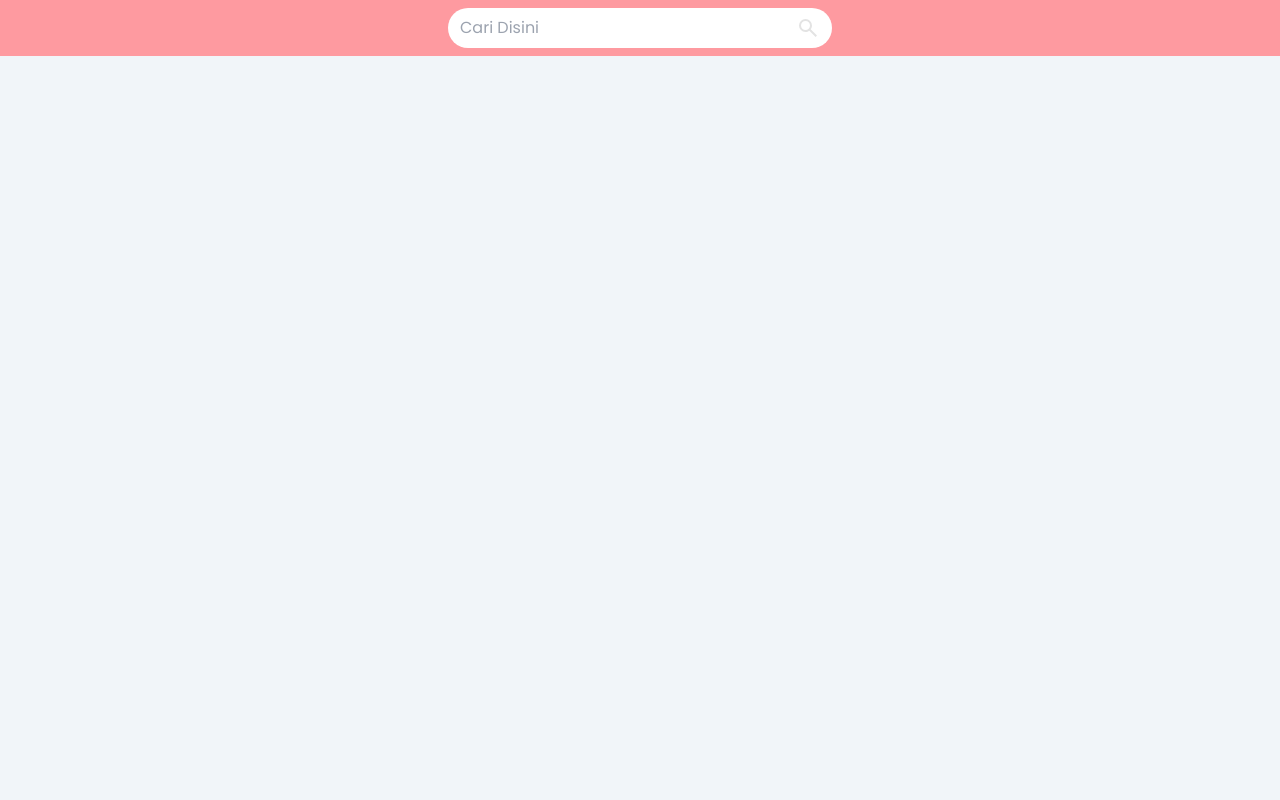
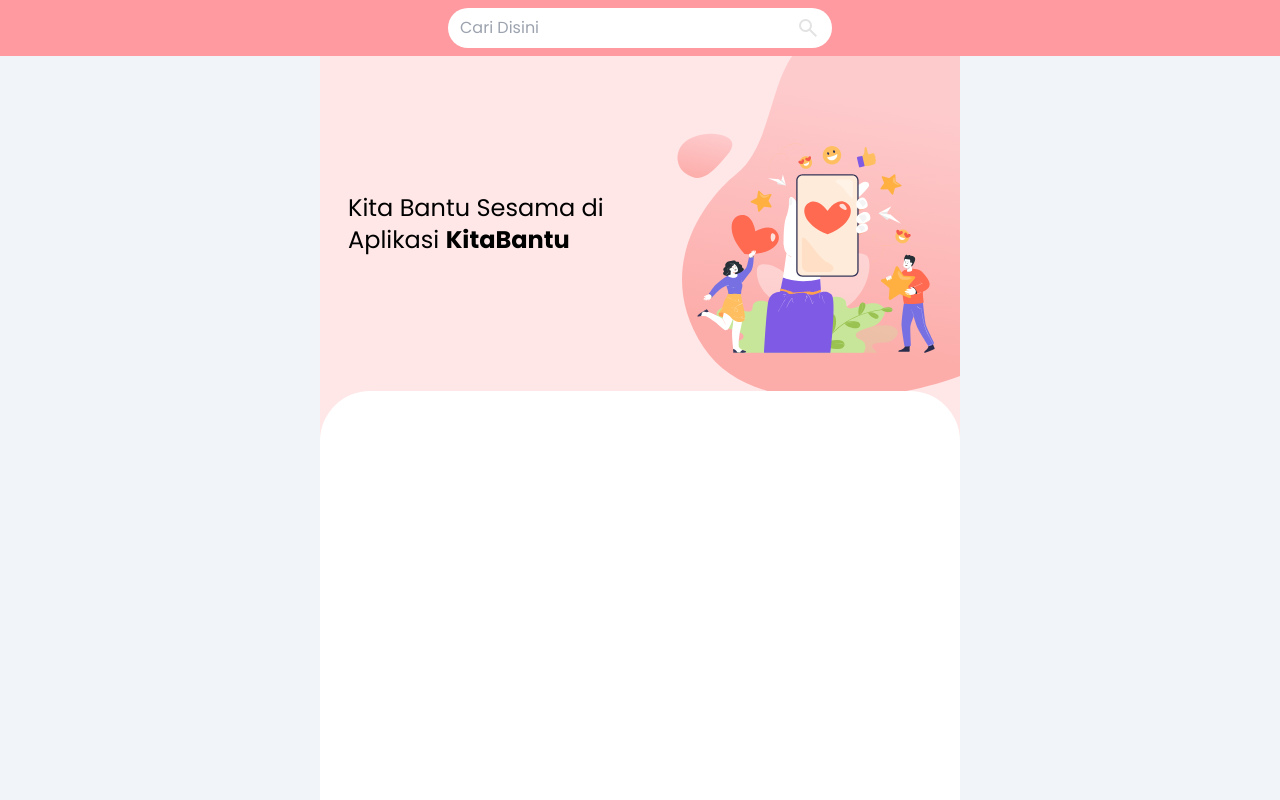
Before and after one commit to Ridhsuki/slicing-kitabantu, a website: page index.html in a window 1280 px wide. Shown: the top 800 px of the page. Drawn offline with Linux system fonts and the light colour scheme.

Commit message:
feat: home banner

```diff
--- a/index.html
+++ b/index.html
@@ -8,7 +8,7 @@
 </head>
 
 <body class="bg-slate-100 font-poppins">
-  <nav class="bg-pink-kb w-full py-2">
+  <nav class="bg-pink-kb w-full py-2 top-0 sticky">
     <div class="flex mx-auto max-w-sm">
       <input type="text" name="" id="" placeholder="Cari Disini" class="rounded-s-full px-3 py-2 w-full">
       <button type="submit" class="bg-white rounded-e-full px-3 py-2">
@@ -19,6 +19,21 @@
       </button>
     </div>
   </nav>
+  <main class="mx-auto max-w-screen-sm bg-[#FFE7E7] min-h-screen">
+    <div class="grid grid-cols-2">
+      <div class="flex justify-center items-center mx-7">
+        <h1 class="text-2xl">
+          Kita Bantu Sesama di Aplikasi <span class="font-bold">KitaBantu</span>
+        </h1>
+      </div>
+      <div class="flex justify-end">
+        <img src="assets/images/banner.svg" alt="banner">
+      </div>
+    </div>
+    <div class="w-full min-h-screen bg-white rounded-t-[50px]"></div>
+  </main>
 </body>
 
 </html>
+
+<!-- npx tailwindcss -i ./src/input.css -o ./src/output.css --watch -->
```
Also changed, not shown: src/output.css.
